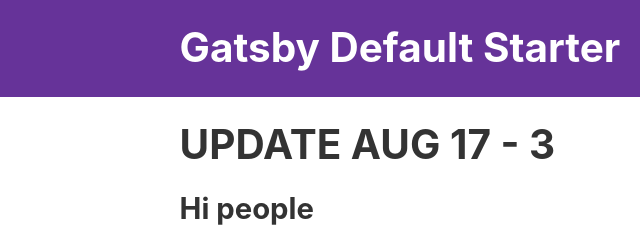
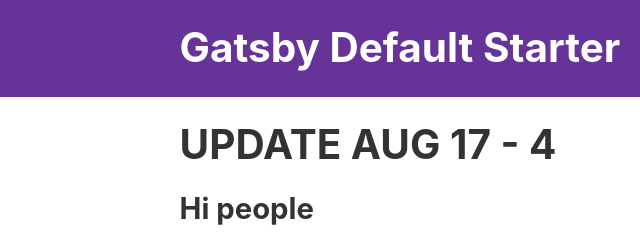
Before and after one commit to jade-framework/gatsby-default, a Gatsby site: page / in a window 1280 px wide. Shown: the top 240 px of the page, 0-640 px from the left. Built offline with nearby package versions, Linux system fonts and the light colour scheme; Gatsby itself is replaced by a stand-in of ours.

Commit message:
update index

```diff
--- a/src/pages/index.js
+++ b/src/pages/index.js
@@ -8,7 +8,7 @@
 const IndexPage = () => (
   <Layout>
     <SEO title="Home" />
-    <h1>UPDATE AUG 17 - 3</h1>
+    <h1>UPDATE AUG 17 - 4</h1>
     <h2>Hi people</h2>
     <p>Welcome to your new Gatsby site.</p>
     <p>Now go build something great.</p>
```
